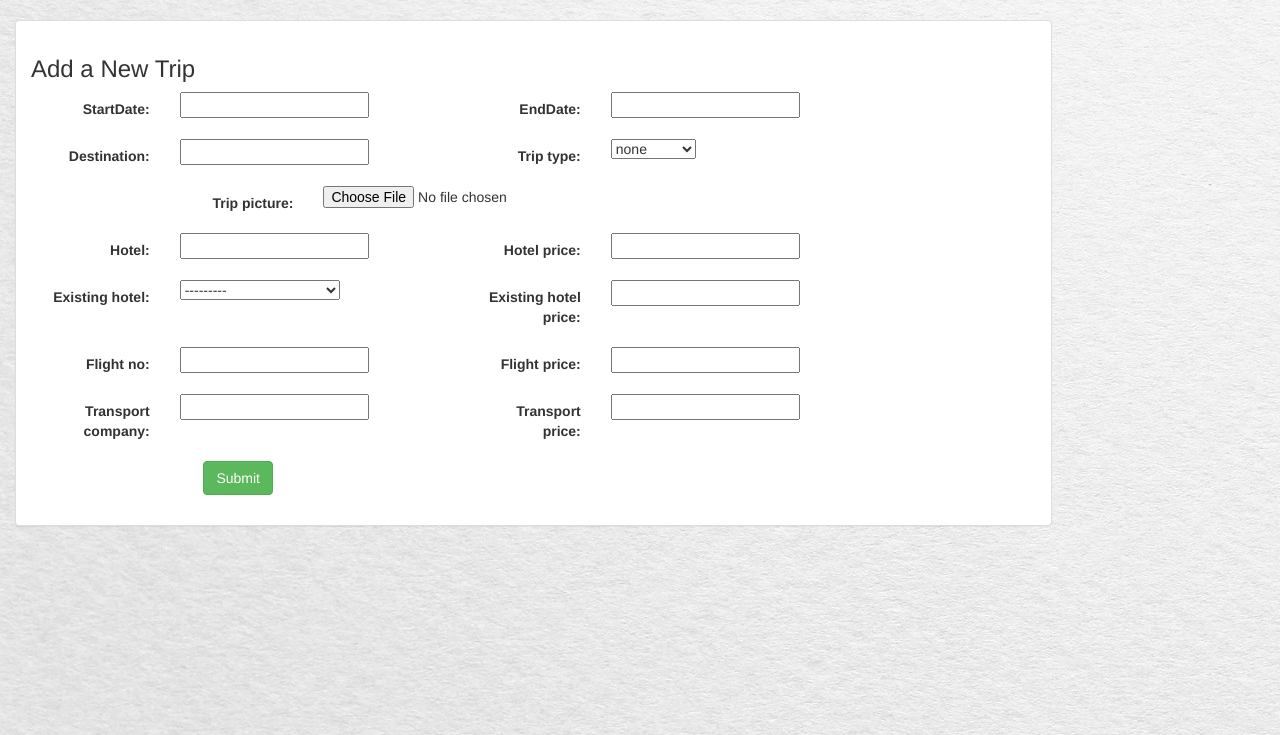
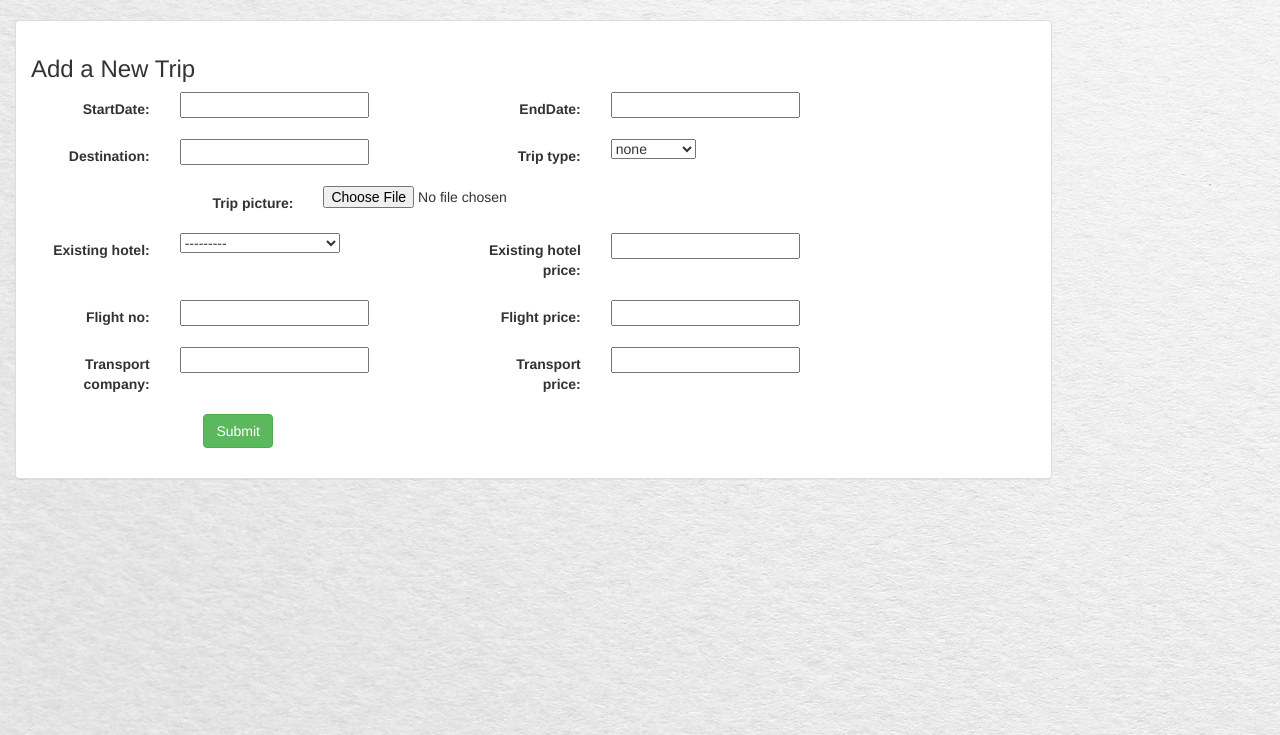
Before and after one commit to bindkeeper/travelSite, a Django app: page /create_trip/ in a window 1280 px wide. Shown: the part 52-787 px from the top of the page. Run offline with Django 3.2, Linux system fonts and the light colour scheme; a user stored in the database is signed in; data comes from the database, SQL or seed files in the repository; some libraries are stand-ins or nearby versions.

Commit message:
get rid of the free text hotel select in create new trip page

```diff
--- a/organizer/templates/organizer/create_trip.html
+++ b/organizer/templates/organizer/create_trip.html
@@ -48,19 +48,6 @@
 								<span class="text-danger small">{{ form.trip_picture.errors }}</span>
 								<label class="control-label col-sm-4">{{ form.trip_picture.label_tag }}</label>
 							<div class="col-sm-2">{{ form.trip_picture }}</div>
-							</div>
-						</div>
-
-						<div class="form-group">
-							<div class="col-sm-5">
-								<span class="text-danger small">{{ form.hotel.errors }}</span>
-								<label class="control-label col-sm-4">{{ form.hotel.label_tag }}</label>
-							<div class="col-sm-2">{{ form.hotel }}</div>
-							</div>
-							<div class="col-sm-5">
-								<span class="text-danger small">{{ form.hotel_price.errors }}</span>
-								<label class="control-label col-sm-4">{{ form.hotel_price.label_tag }}</label>
-							<div class="col-sm-2">{{ form.hotel_price }}</div>
 							</div>
 						</div>
 
```
